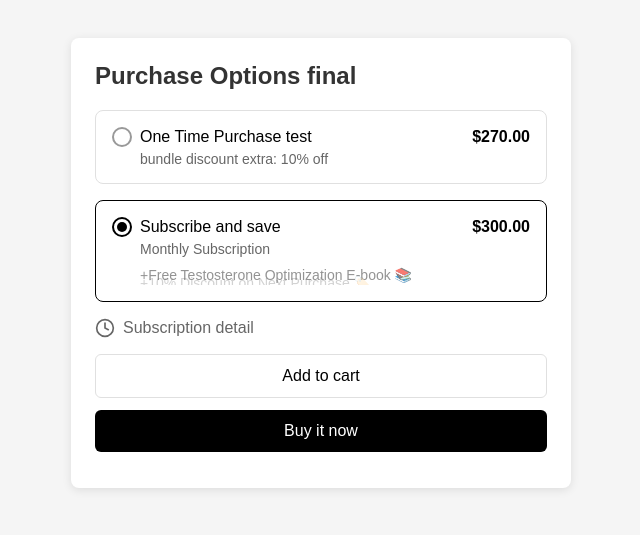
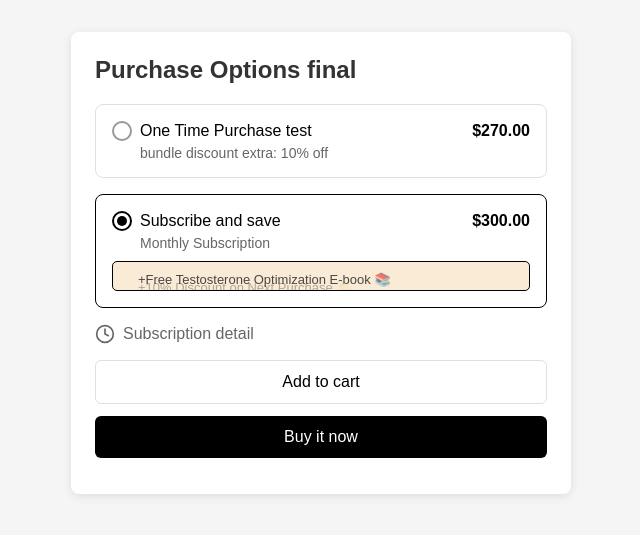
Before and after one commit to ankit-appstle/Widget-Demo, a plain HTML site: page Index.html in a window 1280 px wide. Shown: the part 137-672 px from the top of the page, without its empty margins (319-959 px from the left). Drawn offline with Linux system fonts and the light colour scheme.

Commit message:
modal changes

```diff
--- a/Index.html
+++ b/Index.html
@@ -41,7 +41,10 @@
                 <div class="option-details">
                     <span>Monthly Subscription</span>
 
-                    <!-- Loyalty Benefits Section with Background -->
+
+                </div>
+                <!-- Loyalty Benefits Section with Background -->
+                <div class="loyalty-details" id="loyalty-details">
                     <div class="loyalty-section">
                         <div class="loyalty-benefits">
                             <div class="benefit-container">
@@ -54,7 +57,8 @@
                             </div>
                         </div>
                     </div>
-                </div>
+                 </div>
+
             </div>
 
             <!-- Subscription Detail Button -->
--- a/Script.js
+++ b/Script.js
@@ -21,7 +21,7 @@ document.addEventListener('DOMContentLoaded', function() {
     // DOM elements
     const options = document.querySelectorAll('.option');
     const benefitContainer = document.querySelector('.benefit-container');
-    const subscriptionDetail = document.getElementById('subscription-detail');
+    const subscriptionDetail = document.getElementById('loyalty-details');
     const modal = document.getElementById('loyalty-modal');
     const closeButtons = document.querySelectorAll('.close-btn, .close-modal, .modal-backdrop');
     const benefitsList = document.querySelector('.benefits-list');
--- a/Style.css
+++ b/Style.css
@@ -104,6 +104,8 @@ h2 {
 
 .benefit-container {
     position: relative;
+    margin-left:25px;
+    font-size: 13px;
 }
 
 .benefit {
@@ -272,3 +274,10 @@ h2 {
     font-size: 14px;
     color: #666;
 }
+.loyalty-details{
+    width: 100%;
+    background: antiquewhite;
+    border: 1px solid black;
+    border-radius: 5px;
+    margin-top: 10px;
+}
```
